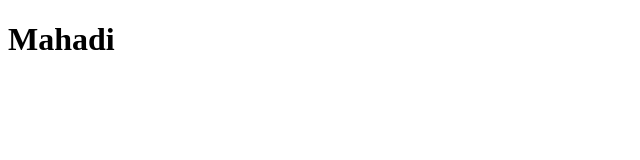
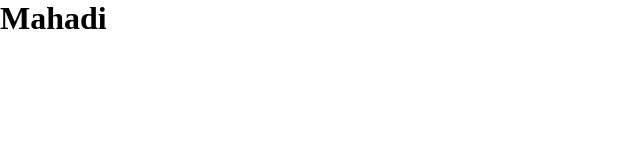
Before and after one commit to realmah06/Communication, a plain HTML site: page index.html in a window 1280 px wide. Shown: the whole page, without its empty margins (0-640 px from the left). Drawn offline with Linux system fonts and the light colour scheme.

Commit message:
update index.html

```diff
--- a/index.html
+++ b/index.html
@@ -4,7 +4,7 @@
     <meta charset="UTF-8">
     <meta name="viewport" content="width=device-width, initial-scale=1.0">
     <title>A A MUJAHEED GLOBAL ENTERPRISES</title>
-
+    <link rel="stylesheet" href="css/style.css" type="text/css" media="all" />
 </head>
 <body>
     <div class="login-containe">
```
